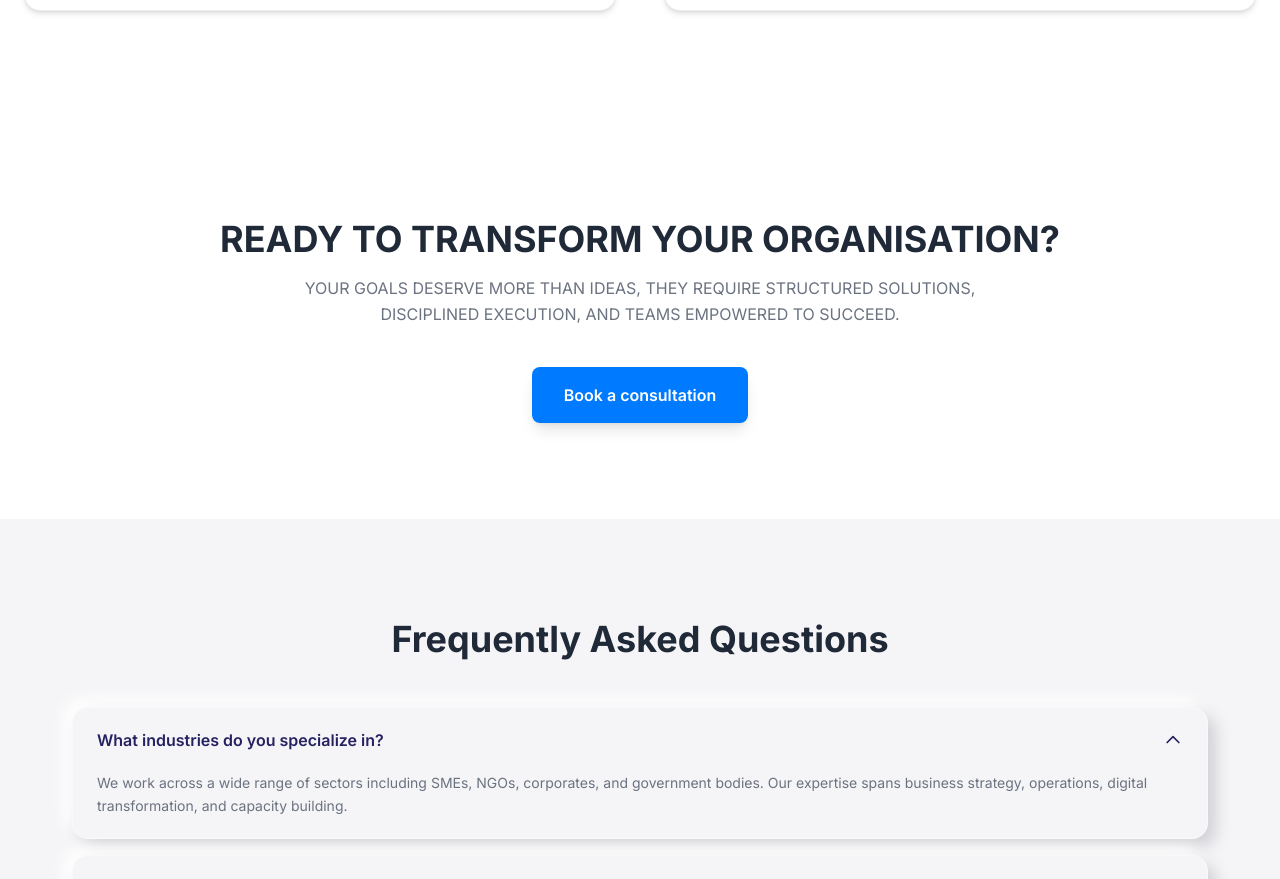
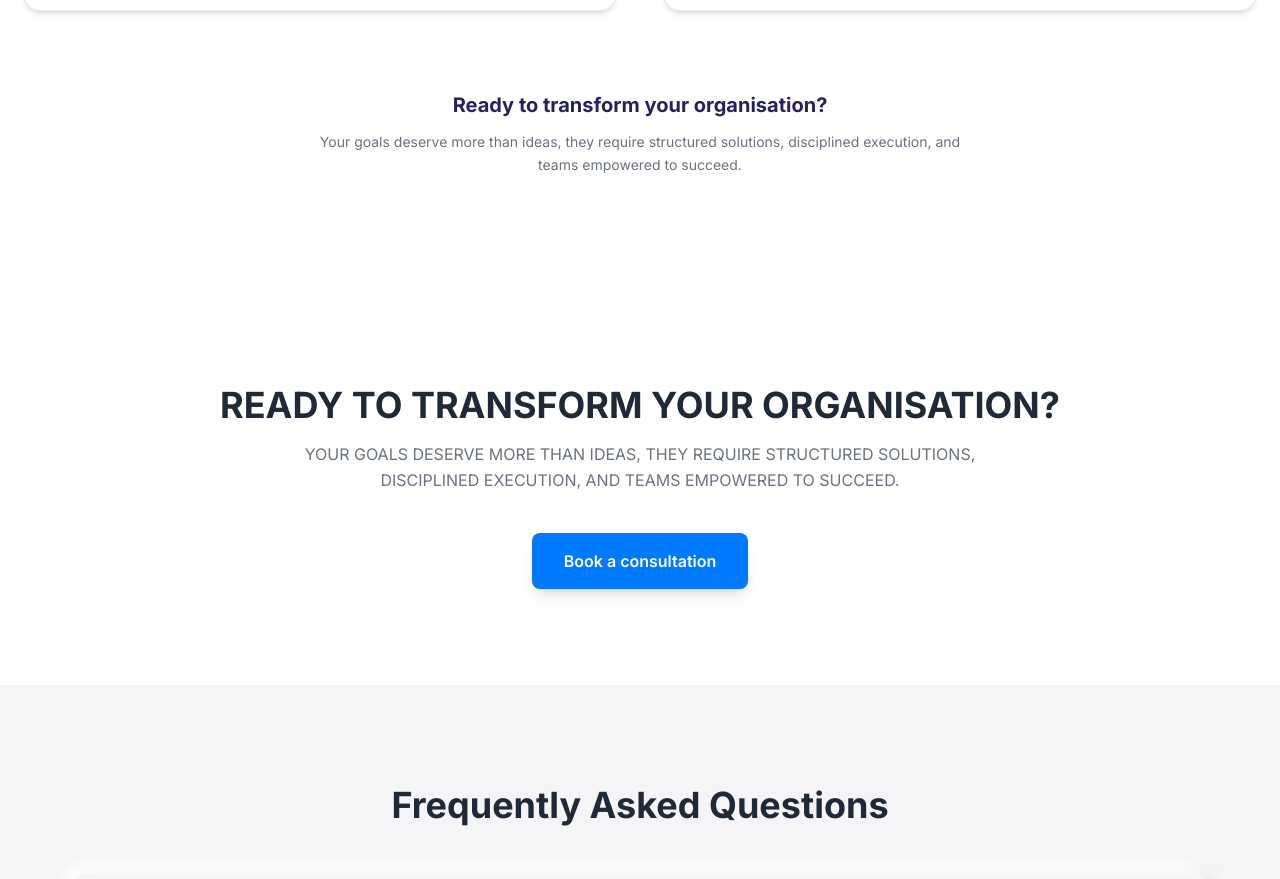
Before and after one commit to King-odysseus/TijhaWebsite, a React (Vite) app: page / in a window 1280 px wide. Shown: the part 5814-6693 px from the top of the page. Built offline with nearby package versions, Linux system fonts and the light colour scheme.

Commit message:
feat: add CTA section below service cards in sentence case with smaller text

```diff
--- a/src/components/ServiceOfferings.jsx
+++ b/src/components/ServiceOfferings.jsx
@@ -166,6 +166,16 @@ function ServiceOfferings() {
             </div>
           ))}
         </div>
+
+        {/* CTA */}
+        <div className="text-center mt-16 md:mt-20">
+          <h3 className="text-lg md:text-xl font-bold text-[#262262] mb-3">
+            Ready to transform your organisation?
+          </h3>
+          <p className="text-sm text-[#6b7280] leading-relaxed max-w-2xl mx-auto">
+            Your goals deserve more than ideas, they require structured solutions, disciplined execution, and teams empowered to succeed.
+          </p>
+        </div>
       </div>
     </section>
   );
```
